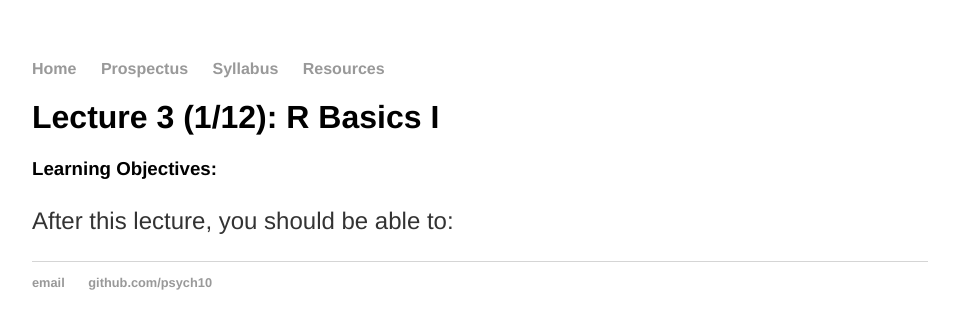
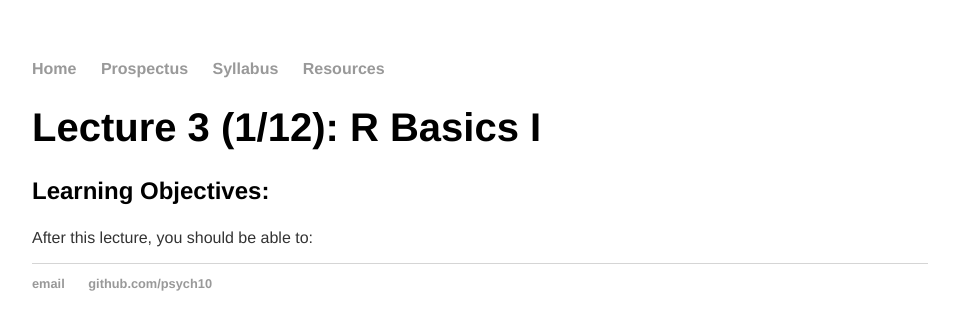
Before and after one commit to stats60/stats60.github.io, a Jekyll site: the page built from lectures/lecture03/index.md, in a window 1280 px wide. Shown: the top 330 px of the page, without its empty margins (160-1119 px from the left). Built offline with Jekyll 4.4.1, drawn with Linux system fonts in a browser that asks for light colours; our own code applies the rules of GitHub Pages for plain Markdown files.

Commit message:
fix font sizes

```diff
--- a/css/main.css
+++ b/css/main.css
@@ -20,7 +20,7 @@
     text-decoration: underline;
 }
 h1 {
-    font-size: 2em;
+    font-size: 2.5em;
     font-family:'Helvetica', 'Arial', 'Sans-Serif';
 }
 h2 {
@@ -29,13 +29,12 @@
 }
 
 h3 {
+    font-size: 1.5em;
     font-family:'Helvetica', 'Arial', 'Sans-Serif';
 }
 
 p {
     font-family:'Helvetica', 'Arial', 'Sans-Serif';
-    font-size: 1.5em;
-    line-height: 1.4em;
     color: #333;
 }
 footer {
```
